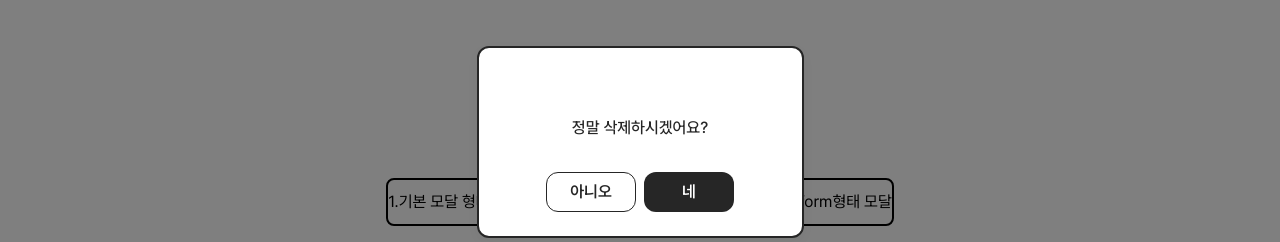
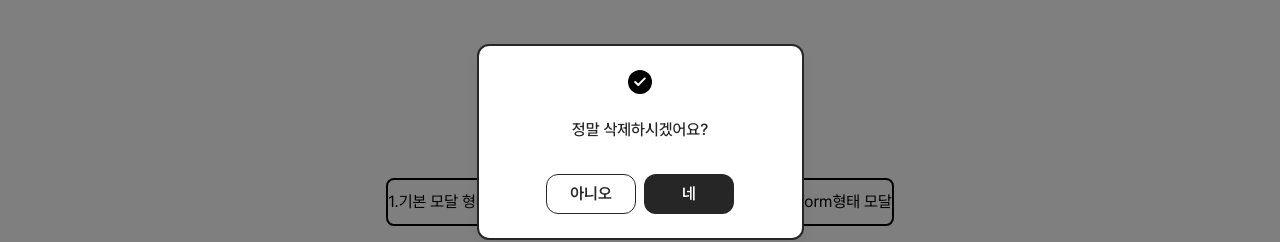
Before and after one commit to quothraven1122/13-docthru-2-FE, a Next.js app: page /test/modal in a window 1280 px wide. Both pictures are taken after a click on the button "1.기본 모달 형태". Shown: the part 258-500 px from the top of the page. Built offline with nearby package versions, Linux system fonts and the light colour scheme.

Commit message:
fix: #19 아이콘부분 수정

```diff
--- a/src/components/Modal.jsx
+++ b/src/components/Modal.jsx
@@ -16,8 +16,10 @@ export default function Modal({
   const isTwoButton = confirmText && cancelText; //버튼이 두개인지 한개인지를 text에 입력된 값으로판별하자.
   return (
     <ModalContainer handleClose={handleClose}>
-      <div className="flex flex-col gap-[24px]">
-        <Image src="/icons/ic_check.svg" alt="이미지" width={24} height={24} className="mx-auto" />
+      <div className="flex flex-col gap-[24px] items-center">
+        <div className="w-[24px] h-[24px] rounded-full bg-black flex items-center justify-center shrink-0">
+          <Image src="/icons/ic_check.svg" alt="이미지" width={12} height={12} className="w-[12px] h-[12px] shrink-0" />
+        </div>
         <div className="font-pretendard text-[16px] font-[500] leading-normal text-gray-800 text-center">
           {children}
         </div>
```
